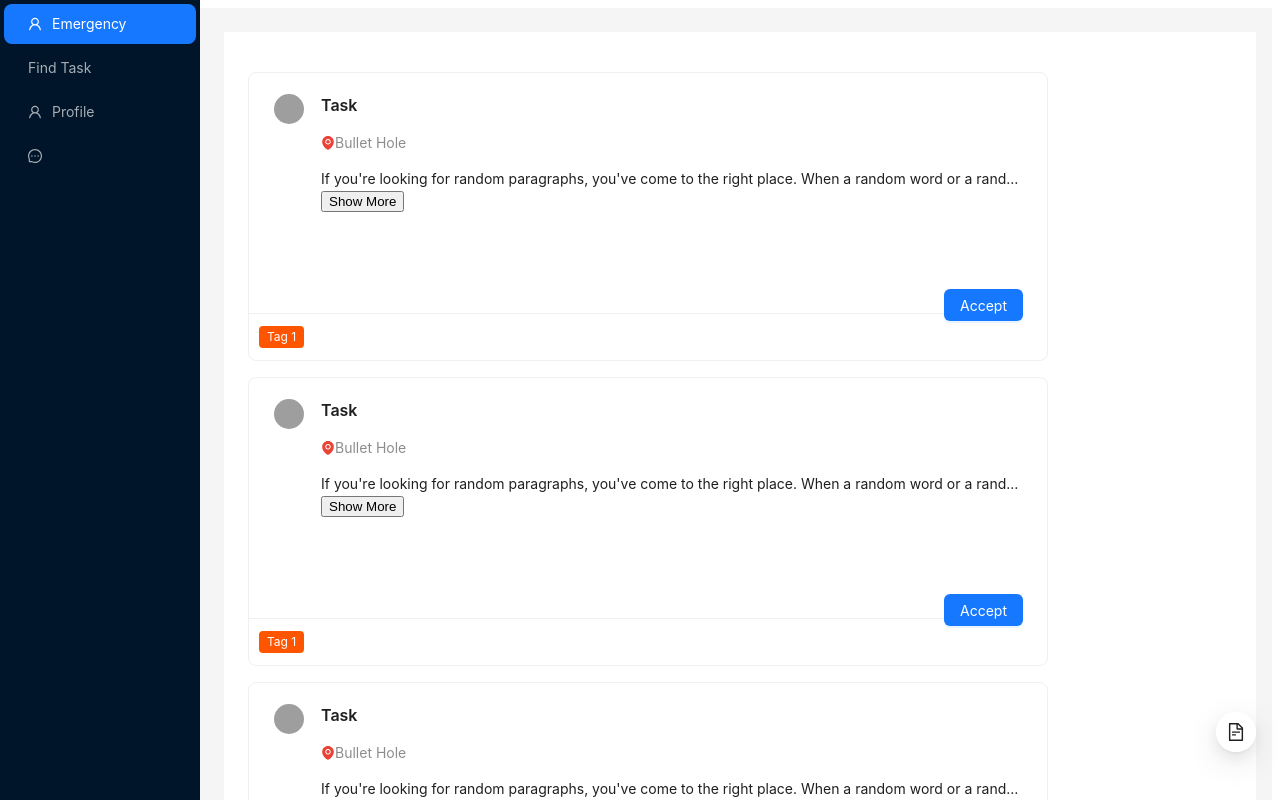
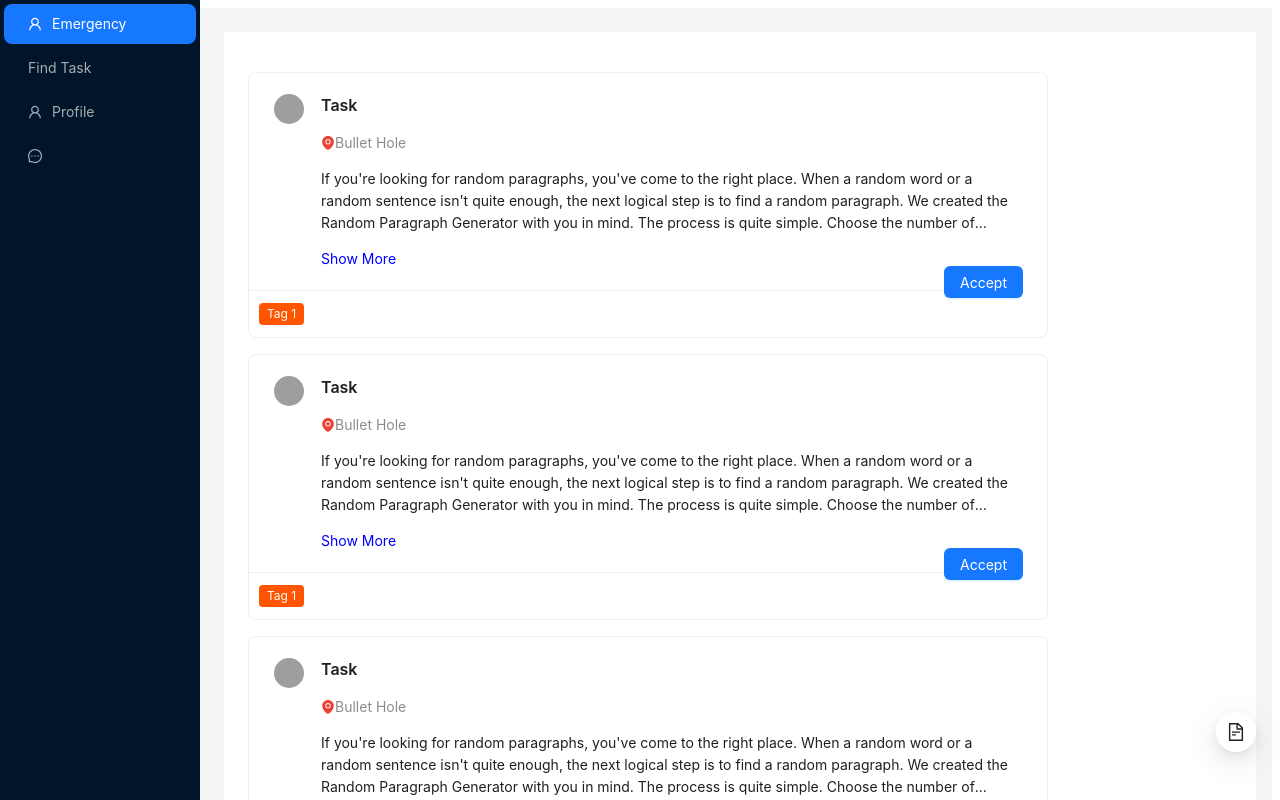
Before and after one commit to Yashaswe/ycp-connectcampus, a React (Create React App) app in the folder frontend/: page / in a window 1280 px wide. Shown: the top 800 px of the page. Built offline with nearby package versions, Linux system fonts and the light colour scheme; grey boxes are pictures that could not be loaded.

Commit message:
add show more show less options

```diff
--- a/frontend/src/components/CardPost.js
+++ b/frontend/src/components/CardPost.js
@@ -3,14 +3,14 @@ import { EnvironmentFilled } from "@ant-design/icons";
 import { Avatar, Button, Card, Tag, Typography } from "antd";
 
 const { Meta } = Card;
-const { Text } = Typography;
+const { Text, Paragraph } = Typography;
 
 const CardPost = ({ postinfo }) => {
-  const [showMore, setShowMore] = useState(false);
-
-  const toggleShowMore = () => {
+  const [showMore, setShowMore] = useState(true);
+  const handleExpand = () => {
     setShowMore(!showMore);
   };
+
   if (!postinfo) return <></>;
   return (
     <Card
@@ -38,20 +38,29 @@ const CardPost = ({ postinfo }) => {
               <EnvironmentFilled style={{ color: "#ea4335" }} />
               {postinfo.location}
             </p>
-            <Text
-              ellipsis={!showMore}
-              style={{ overflow: "hidden", textOverflow: "ellipsis" }}
+            <Paragraph
+              ellipsis={{
+                rows: showMore ? 3 : 0,
+                symbol: "",
+              }}
             >
               {postinfo.description}
-            </Text>
-            {postinfo.description.length > 354 && (
-              <button onClick={toggleShowMore}>
-                {showMore ? "Show Less" : "Show More"}
-              </button>
+            </Paragraph>
+            {postinfo.description.length > 300 && (
+              <Text
+                onClick={handleExpand}
+                style={{
+                  color: "blue", // Link color
+                  border: "none",
+                  background: "transparent",
+                  cursor: "pointer",
+                }}
+              >
+                {showMore ? "Show More" : "Show Less"}
+              </Text>
             )}
           </div>,
         ]}
-        style={{ height: 200 }}
       />
 
       <Button type="primary" style={{ float: "right" }}>
```
